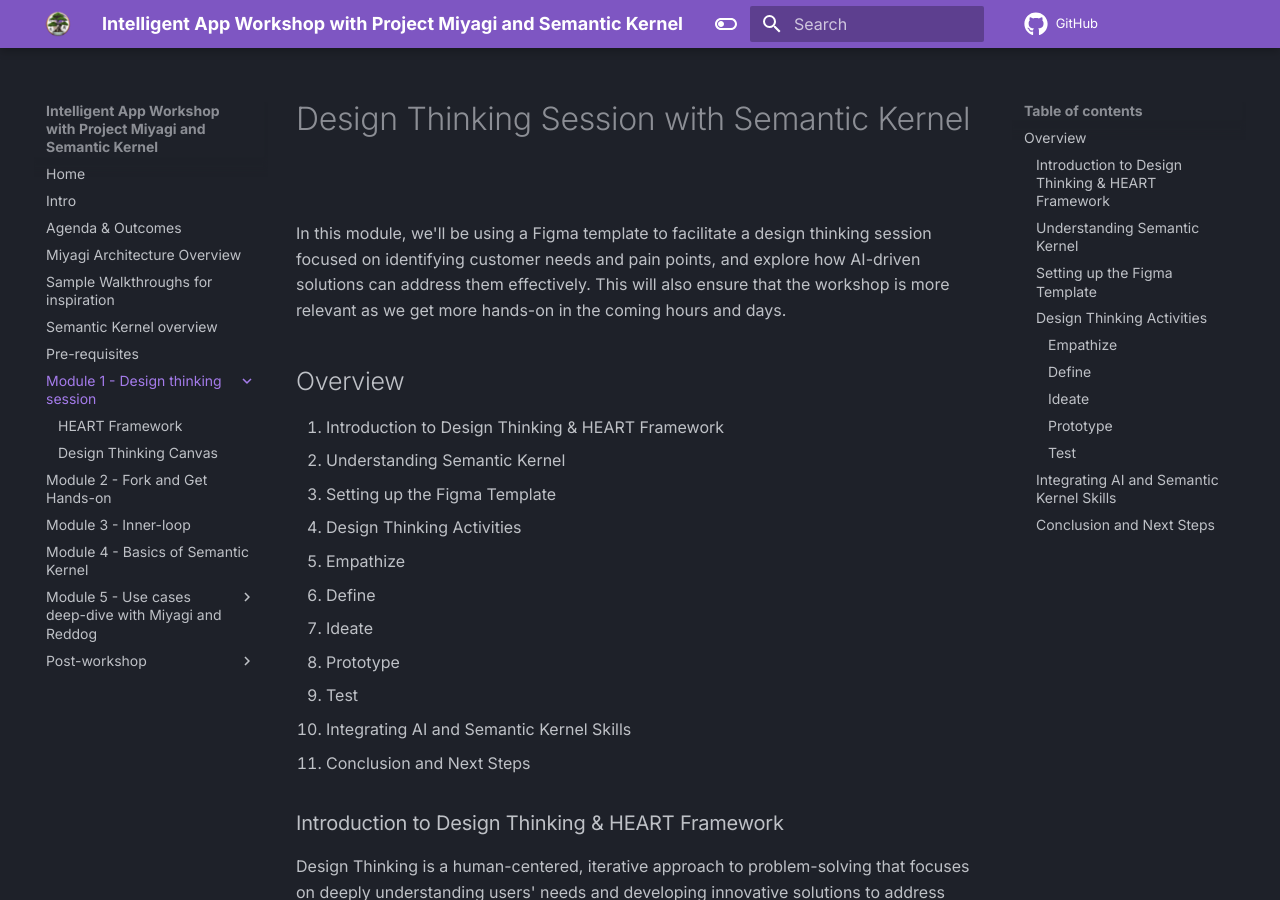
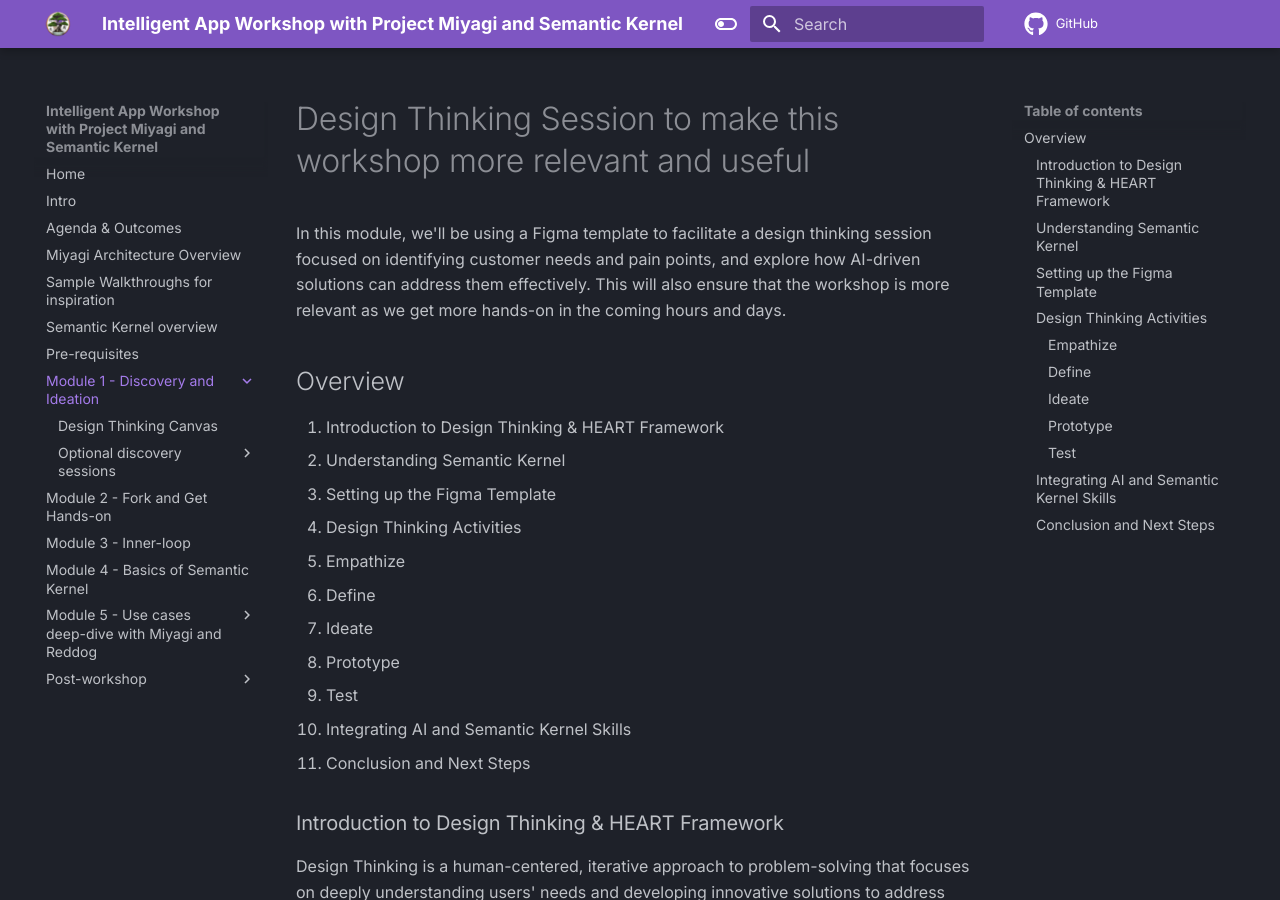
Before and after one commit to Azure/intelligent-app-workshop, an MkDocs documentation site: the page built from docs/wksp/01-design-thinking/index.md, in a window 1280 px wide and 900 px high. Built offline with MkDocs 1.6.1 and Material for MkDocs 9.7.7, drawn with Linux system fonts in a browser that asks for light colours; comment, search, counter and statistics services are not loaded; some of the changed text lies outside the part shown.

```diff
--- a/docs/wksp/01-design-thinking/index.md
+++ b/docs/wksp/01-design-thinking/index.md
@@ -1,4 +1,4 @@
-# Design Thinking Session with Semantic Kernel
+# Design Thinking Session to make this workshop more relevant and useful
 
 In this module, we'll be using a Figma template to facilitate a design thinking session focused on identifying customer needs and pain points, and explore how AI-driven solutions can address them effectively. This will also ensure that the workshop is more relevant as we get more hands-on in the coming hours and days.
 
--- a/mkdocs.yml
+++ b/mkdocs.yml
@@ -9,10 +9,12 @@ nav:
   - Sample Walkthroughs for inspiration: wksp/00-intro/samples-walk-through.md
   - Semantic Kernel overview: wksp/00-intro/semantic-kernel-overview.md
   - Pre-requisites: wksp/00-intro/pre-reqs.md
-  - Module 1 - Design thinking session:
+  - Module 1 - Discovery and Ideation:
     - wksp/01-design-thinking/index.md
-    - HEART Framework: wksp/01-design-thinking/heart-framework.md
     - Design Thinking Canvas: wksp/01-design-thinking/design-thinking-canvas.md
+    - Optional discovery sessions:
+      - JTBD Worksheet: wksp/01-design-thinking/jobs-to-be-done.md
+      - HEART Framework: wksp/01-design-thinking/heart-framework.md
   - Module 2 - Fork and Get Hands-on: wksp/02-fork-and-get-hands-on/index.md
   - Module 3 - Inner-loop: wksp/03-inner-loop/index.md
   - Module 4 - Basics of Semantic Kernel: wksp/04-Semantic-Kernel-Basics/index.md
```
Also changed, not shown: docs/index.md (+1 -1 lines), docs/wksp/01-design-thinking/heart-framework.md (+1 -1 lines), docs/wksp/01-design-thinking/jobs-to-be-done.md (added, +10 -0 lines), docs/assets/images/sk-round-trip.png, docs/assets/images/wip-azure.png.
